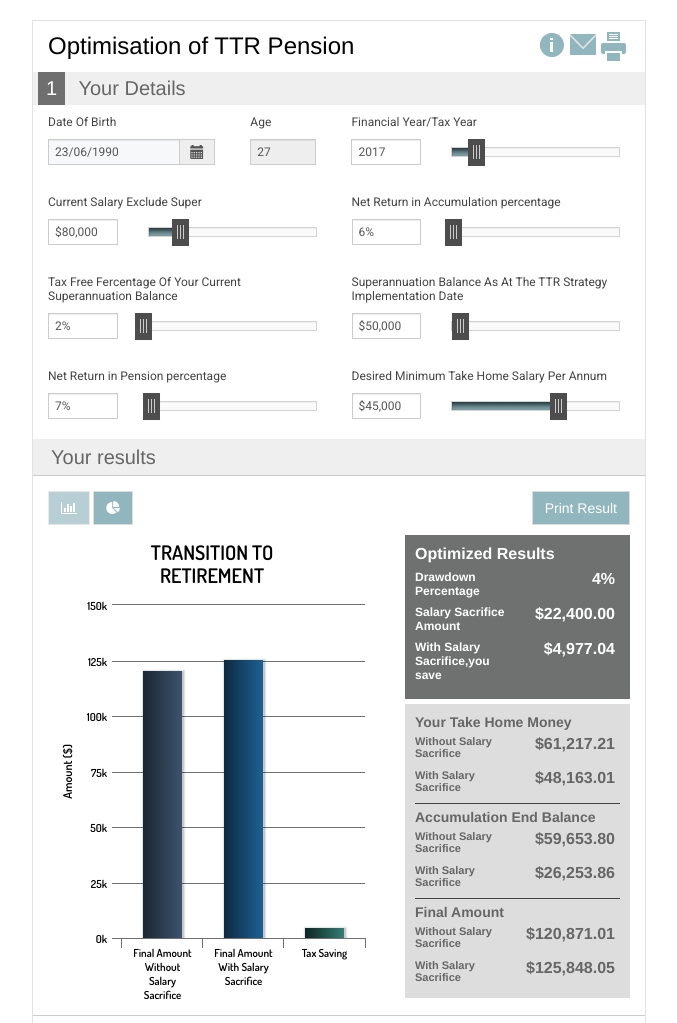
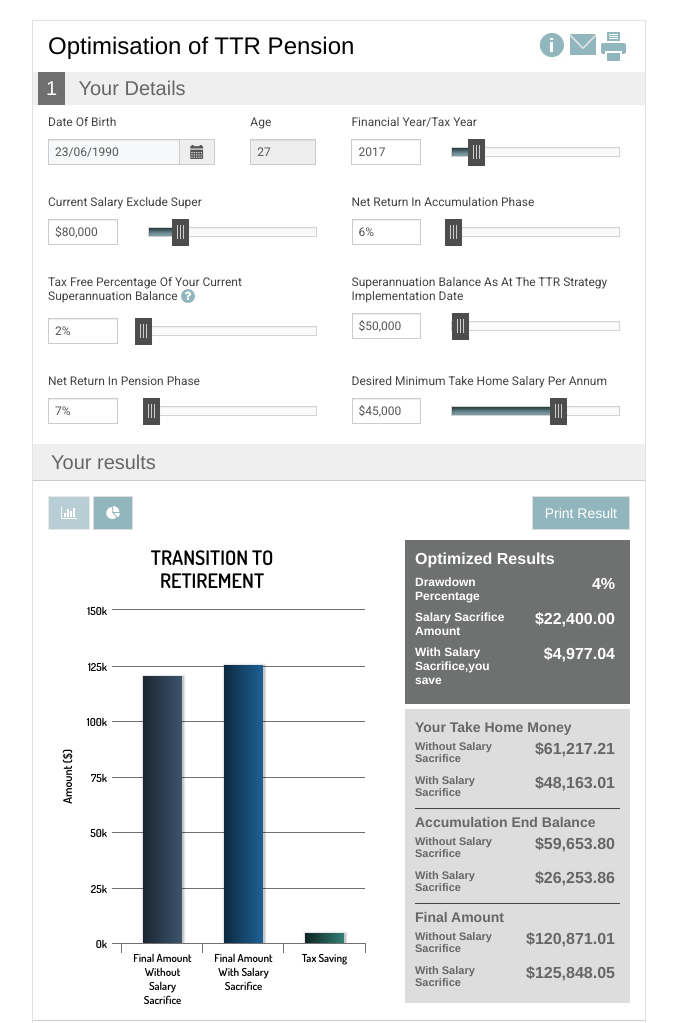
Before and after one commit to amitOodles/TTR, a plain HTML site: page index.html in a window 1280 px wide. Shown: the top 1023 px of the page, without its empty margins (301-978 px from the left). Drawn offline with nearby package versions, Linux system fonts and the light colour scheme.

Commit message:
extra ui changes

```diff
--- a/css/custom.css
+++ b/css/custom.css
@@ -910,3 +910,36 @@ float:right;
 .input-group-addon{
   padding:4px 10px;
 }
+.kum{
+  background-color: #91B6BE;
+  position: relative;
+  display: inline-block;
+  width: 14px;
+    height: 14px;
+    text-align: center;
+    border-radius: 12px;
+
+}
+i{
+  background-color: #91B6BE;
+  color: #fff;
+
+}
+
+.tooltip-inner {
+    max-width: 320px;
+    /* If max-width does not work, try using width instead */
+    width: 400px;
+    background-color: #f2f2f2;
+    color: #595959;
+    padding: 15px;
+    text-align: left;
+    left: 100px;
+
+}
+.form-heading label{
+  font-weight: normal;
+}
+.tooltip.top .tooltip-arrow {
+display: none;
+}
--- a/index.html
+++ b/index.html
@@ -107,7 +107,7 @@
                            </div>
                         </div>
                         <div class="col-xs-12 col-sm-6 form-heading">
-                          Net Return in Accumulation percentage
+                          Net Return In Accumulation Phase
                           <div class="row">
                            <div class="col-xs-4 col-sm-4">
                              <div class="form-group">
@@ -126,7 +126,11 @@
                         <div class="row second-row-mobile">
                         <div class="col-xs-12 col-sm-6 form-heading">
                           <!-- Tax Free Percentage -->
-                          Tax Free Fercentage Of Your Current Superannuation Balance
+                          <label>Tax Free Percentage Of Your Current Superannuation Balance
+                            <div class="kum">
+                              <i class="fa fa-question" id="tooltip" data-toggle="tooltip" data-placement="auto" title="Please refer to your latest superannuation member statement to locate tax free percentage. The tax free component is mainly composed by the non-concessional contributions that one contributed to the fund in the past. If you cannot find the information, please contact your fund's administrator for more details." aria-hidden="true"></i>
+                            </div>
+                          </label>
                           <div class="row">
                            <div class="col-xs-4 col-sm-4">
                              <div class="form-group">
@@ -161,7 +165,7 @@
 
                         <div class="row second-row-mobile">
                         <div class="col-xs-12 col-sm-6 form-heading">
-                          Net Return in Pension percentage
+                          Net Return In Pension Phase
                           <div class="row">
                            <div class="col-xs-4 col-sm-4">
                              <div class="form-group">
--- a/js/controller.js
+++ b/js/controller.js
@@ -1,5 +1,7 @@
 app.controller("TTRController",['$scope','$timeout','AgeCalculator','TaxRateCalculator','SGCRate','WithoutSSCalculator','WithSSCalculator','ChartService','ChartServiceHc','DonutChartServiceHc',function($scope,$timeout,AgeCalculator,TaxRateCalculator,SGCRate,WithoutSSCalculator,WithSSCalculator,ChartService,ChartServiceHc,DonutChartServiceHc){
 
+
+  $('#tooltip').tooltip();
   var initDate = new Date();
   initDate.setYear(1990);
   initDate.setMonth(5);
```
